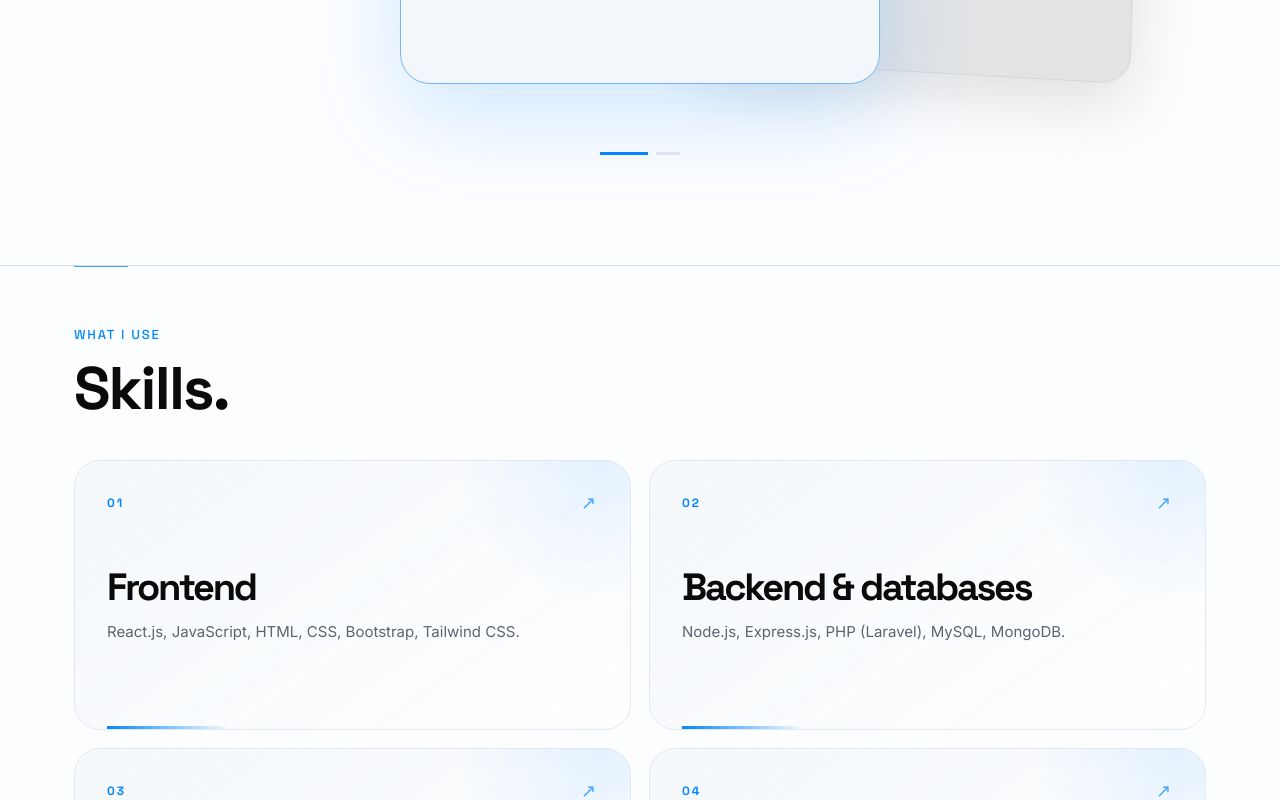
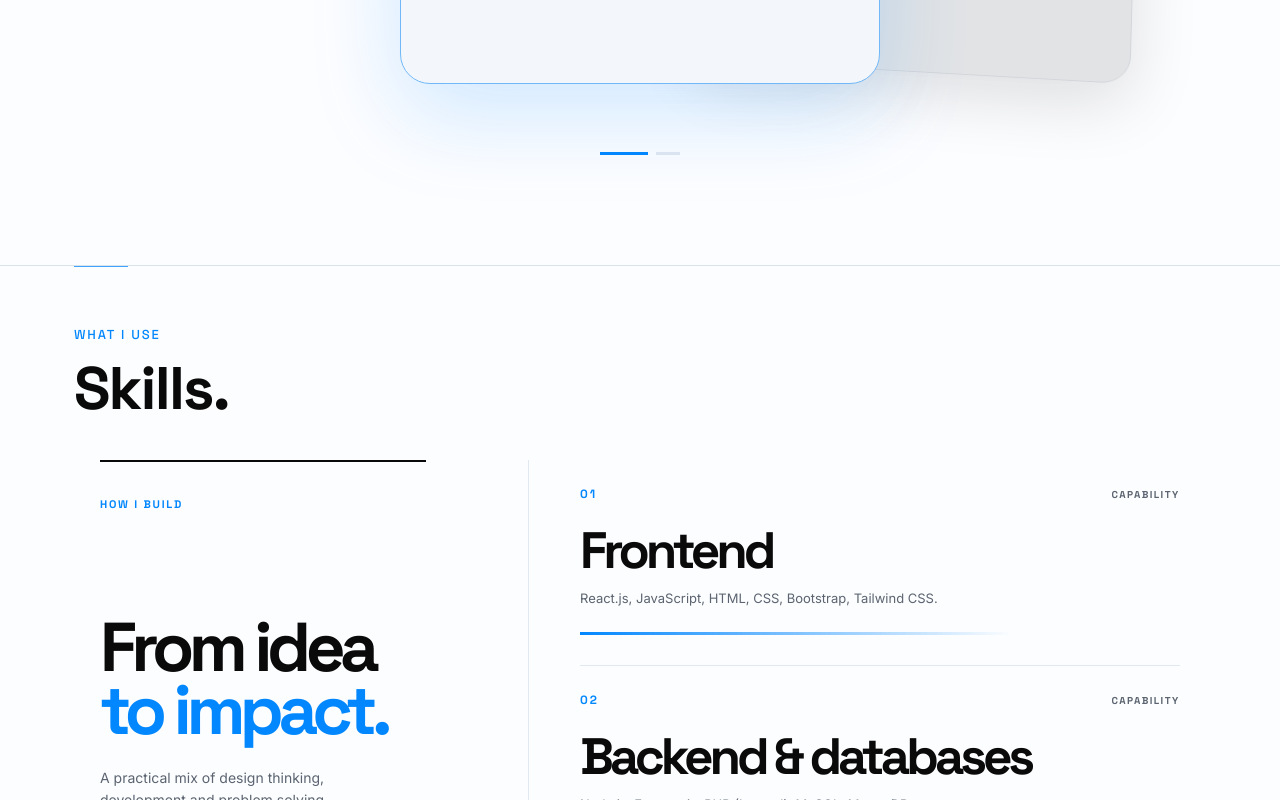
Before and after one commit to DKLakshman/My-Portfolio, a React (Vite) app in the folder client/: page / in a window 1280 px wide. Shown: the part 2000-2800 px from the top of the page. Built offline with nearby package versions, Linux system fonts and the light colour scheme; no server answers.

Commit message:
skilss section update

```diff
--- a/client/src/App.jsx
+++ b/client/src/App.jsx
@@ -168,8 +168,20 @@ export default function App() {
 
       <section id="services" className="skills-section" style={{ paddingTop: 60 }}><div className="wrap">
         <Reveal variant="lift" repeat><div className="tag">What I use</div><h2>Skills.</h2></Reveal>
-        <div className="grid skills-grid">
-          {skills.map((s, i) => <Reveal key={s.title} className="svc" variant="lift" delay={i * 0.14} repeat><span className="n">0{i + 1}</span><h3>{s.title}</h3><p>{s.text}</p></Reveal>)}
+        <div className="skill-bands">
+          <Reveal className="skill-bands-intro" variant="lift" repeat>
+            <span className="skills-kicker">How I build</span>
+            <h3>From idea<br /><em>to impact.</em></h3>
+            <p>A practical mix of design thinking, development and problem solving.</p>
+          </Reveal>
+          <div className="skill-bands-list">
+            {skills.map((s, i) => <Reveal key={s.title} className="skill-band" variant="lift" delay={i * 0.1} repeat>
+              <div className="skill-band-top"><span className="n">0{i + 1}</span><span className="skill-band-label">Capability</span></div>
+              <h3>{s.title}</h3>
+              <p>{s.text}</p>
+              <span className="skill-band-line" style={{ '--band-width': `${72 + i * 7}%` }} aria-hidden="true" />
+            </Reveal>)}
+          </div>
         </div>
       </div></section>
 
--- a/client/src/index.css
+++ b/client/src/index.css
@@ -118,20 +118,27 @@ nav .wrap{display:flex;align-items:center;justify-content:space-between;height:6
 .tags{display:flex;gap:8px;margin-top:16px;flex-wrap:wrap}.tags i{font-style:normal;font-size:12px;border:1px solid var(--line);border-radius:99px;padding:3px 12px;color:var(--muted)}
 .prog{height:3px;background:var(--line);border-radius:3px;margin-top:6px;overflow:hidden}.prog div{height:100%;width:20%;background:var(--brand);transition:width .2s}
 /* services */
-.grid{display:grid;grid-template-columns:repeat(2,minmax(0,1fr));gap:18px}
-.svc{min-height:270px;padding:30px 32px 28px;border:1px solid var(--line);border-radius:26px;background:linear-gradient(145deg,color-mix(in srgb,var(--card) 88%,transparent),color-mix(in srgb,var(--bg) 72%,transparent));position:relative;overflow:hidden;isolation:isolate;transition:transform .35s ease,border-color .35s ease,box-shadow .35s ease}
-.svc::before{content:"";position:absolute;z-index:-1;width:300px;height:300px;border-radius:50%;background:radial-gradient(circle,var(--glow),transparent 68%);right:-120px;top:-150px;opacity:.5;transition:transform .5s ease,opacity .35s ease}
-.svc::after{content:"";position:absolute;left:32px;right:32px;bottom:0;height:3px;background:linear-gradient(90deg,var(--brand),transparent);transform:scaleX(.25);transform-origin:left;transition:transform .4s ease}
-.svc:hover{transform:translateY(-8px);border-color:color-mix(in srgb,var(--brand) 58%,var(--line));box-shadow:0 20px 50px rgba(0,0,0,.12),0 0 28px color-mix(in srgb,var(--glow) 70%,transparent)}
-.svc:hover::before{transform:scale(1.35);opacity:.9}.svc:hover::after{transform:scaleX(1)}
-.svc>*{position:relative}
-.svc .n{display:flex;align-items:center;justify-content:space-between;font:600 12px "Space Grotesk",sans-serif;letter-spacing:.16em;color:var(--brand)}.svc .n::after{content:"↗";font-size:18px;font-weight:400;opacity:.7;transition:transform .3s}.svc:hover .n::after{transform:translate(4px,-4px)}
-.svc h3{font-size:clamp(25px,3vw,38px);letter-spacing:-.06em;margin:54px 0 12px}.svc p{max-width:430px;color:var(--muted);font-size:15px;line-height:1.55}
+.grid{display:grid;grid-template-columns:1fr}
 .skills-section{overflow:hidden}
-.skills-grid{perspective:1200px}
-.skills-grid .svc{transform-origin:center bottom;will-change:transform,opacity,filter}
-@media(max-width:620px){.grid{grid-template-columns:1fr;gap:14px}.svc{min-height:220px;padding:24px 22px 24px;border-radius:20px}.svc::after{left:22px;right:22px}.svc h3{font-size:28px;margin-top:38px}.svc p{font-size:14px}.svc:hover{transform:translateY(-3px)}}
-@media(prefers-reduced-motion:reduce){.svc,.svc::before,.svc::after,.svc .n::after{transition:none}.svc:hover{transform:none}}
+.skill-bands{display:grid;grid-template-columns:minmax(230px,.75fr) minmax(0,1.5fr);gap:clamp(34px,8vw,120px);max-width:1080px;margin:0 auto}
+.skill-bands-intro{align-self:start;position:sticky;top:100px;padding:28px 0;border-top:2px solid var(--fg)}
+.skills-kicker{font:600 11px "Space Grotesk",sans-serif;letter-spacing:.16em;text-transform:uppercase;color:var(--brand)}
+.skill-bands-intro h3{font-size:clamp(42px,5.4vw,70px);letter-spacing:-.08em;line-height:.92;margin:100px 0 24px}
+.skill-bands-intro h3 em{font-style:normal;color:var(--brand)}
+.skill-bands-intro p{max-width:260px;color:var(--muted);font-size:14px;line-height:1.6;margin:0}
+.skill-bands-list{border-left:1px solid var(--line);padding-left:clamp(22px,4vw,58px)}
+.skill-band{position:relative;padding:26px 0 30px;border-bottom:1px solid var(--line);overflow:hidden}
+.skill-band-top{display:flex;justify-content:space-between;align-items:center;margin-bottom:22px}
+.skill-band .n{font:600 12px "Space Grotesk",sans-serif;letter-spacing:.16em;color:var(--brand)}
+.skill-band-label{font:600 10px "Space Grotesk",sans-serif;letter-spacing:.14em;text-transform:uppercase;color:var(--muted)}
+.skill-band h3{font-size:clamp(28px,4vw,54px);letter-spacing:-.08em;margin:0 0 10px}
+.skill-band p{max-width:610px;color:var(--muted);font-size:13px;line-height:1.55;margin:0}
+.skill-band-line{display:block;width:var(--band-width);height:3px;margin-top:24px;background:linear-gradient(90deg,var(--brand),transparent);transform-origin:left;transition:transform .5s ease}
+.skill-band:hover .skill-band-line{transform:scaleX(1.08)}
+@media(max-width:900px){.skill-bands{gap:42px}.skill-bands-intro h3{margin-top:70px;font-size:48px}}
+@media(max-width:700px){.skill-bands{display:block;max-width:540px}.skill-bands-intro{position:relative;top:auto;padding:22px 0 34px}.skill-bands-intro h3{margin:52px 0 18px;font-size:clamp(48px,14vw,68px)}.skill-bands-intro p{font-size:13px}.skill-bands-list{border-left:0;border-top:2px solid var(--fg);padding-left:0}.skill-band{padding:22px 0 26px}.skill-band-top{margin-bottom:18px}.skill-band h3{font-size:clamp(27px,8vw,40px)}.skill-band p{font-size:12px}.skill-band-line{margin-top:20px;height:2px}}
+@media(max-width:380px){.skill-bands-intro h3{font-size:46px}.skill-band h3{font-size:27px}.skill-band p{font-size:11px}}
+@media(prefers-reduced-motion:reduce){.skill-band-line{transition:none}.skill-band:hover .skill-band-line{transform:none}}
 /* timeline */
 .tl{position:relative;max-width:820px;margin-left:0;padding-left:52px;--p:0}
 .tl::before{content:"";position:absolute;left:6px;top:8px;bottom:8px;width:1px;background:var(--line)}
```
